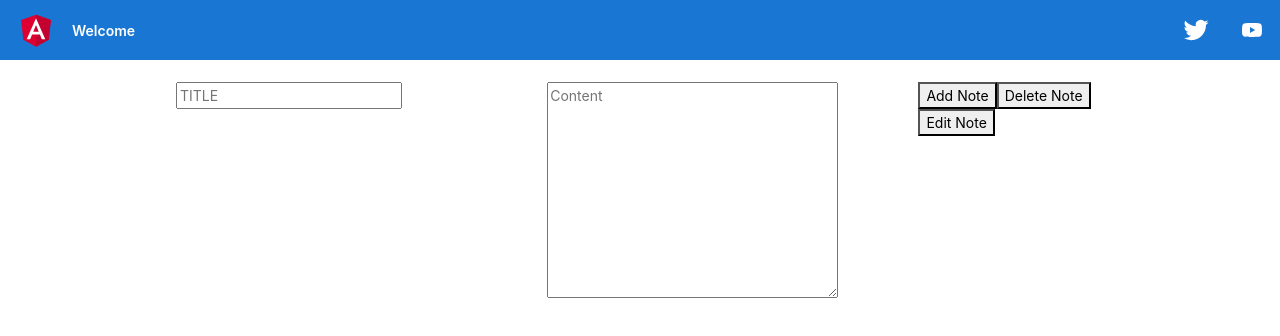
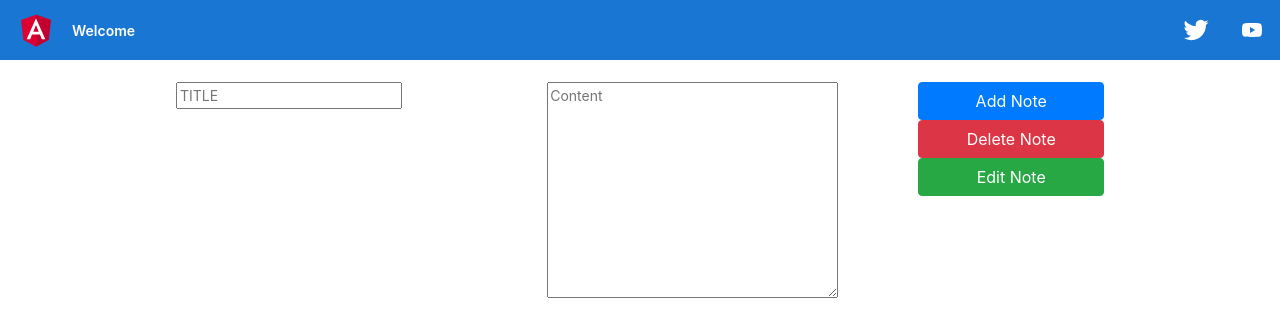
Before and after one commit to konkos/note-taking-app, an Angular app: page /createNote in a window 1280 px wide. Shown: the top 336 px of the page. Built offline with nearby package versions, Linux system fonts and the light colour scheme.

Commit message:
improve ui design

```diff
--- a/src/app/create-note/create-note.component.css
+++ b/src/app/create-note/create-note.component.css
@@ -19,3 +19,7 @@
     margin-bottom: 50px;
     padding: 5%;
 }
+
+.item > button{
+    width: 100%;
+}
--- a/src/app/create-note/create-note.component.html
+++ b/src/app/create-note/create-note.component.html
@@ -13,9 +13,9 @@
         </div>
 
         <div class="item">
-            <button type="submit" (click) = "addNote()" class="button">Add Note</button>
-            <button class="button" (click)="deleteNote()">Delete Note</button>
-            <button class="button" (click)="editNote()">Edit Note</button>
+            <button type="submit" (click) = "addNote()" class="button" class="btn btn-primary">Add Note</button>
+            <button class="button" (click)="deleteNote()" class="btn btn-danger">Delete Note</button>
+            <button class="button" (click)="editNote()" class="btn btn-success">Edit Note</button>
         </div>
 
 
--- a/src/app/main/main.component.html
+++ b/src/app/main/main.component.html
@@ -1,6 +1,6 @@
 <div>
-    <button (click)='navigateToCreateNote()'>Create/Edit</button>
-    <button (click)='openPopUp()' data-toggle="modal" data-target="#myModal">pop up</button>
+    <button (click)='navigateToCreateNote()' class="btn btn-outline-primary">Create/Edit</button>
+    <button (click)='openPopUp()' data-toggle="modal" data-target="#myModal" class="btn btn-outline-dark">Tell a Joke</button>
     <!-- CREATE COMPONENT FOR notesBoard -->
     <ol class="notesBoard">
         <li *ngFor="let note of notes" class="note">
--- a/src/app/modal/modal.component.html
+++ b/src/app/modal/modal.component.html
@@ -4,13 +4,13 @@
 
       <!-- Modal Header -->
       <div class="modal-header">
-        <h4 class="modal-title">Modal Heading</h4>
+        <h4 class="modal-title">Here is a joke to brighten up your day</h4>
         <button type="button" class="close" data-dismiss="modal">&times;</button>
       </div>
 
       <!-- Modal body -->
       <div class="modal-body">
-          {{joke}}
+          <h6>{{joke}}</h6>
       </div>
 
       <!-- Modal footer -->
```
